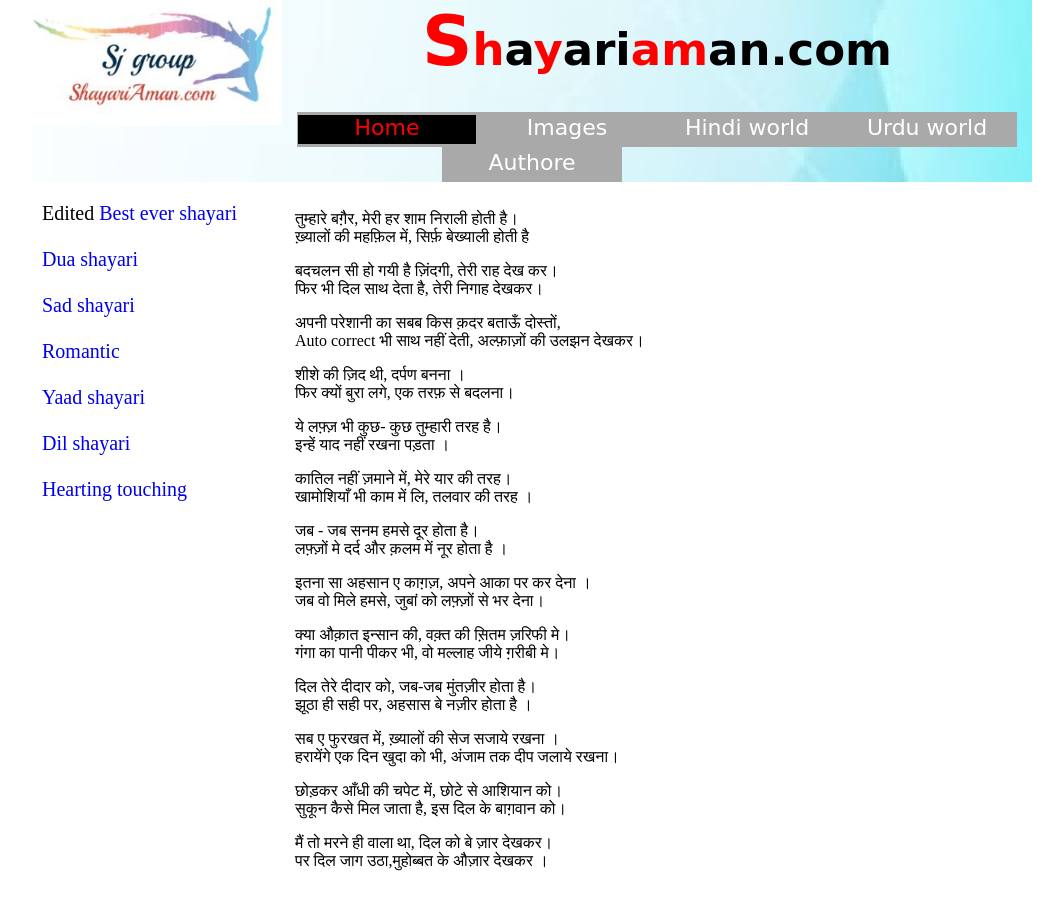
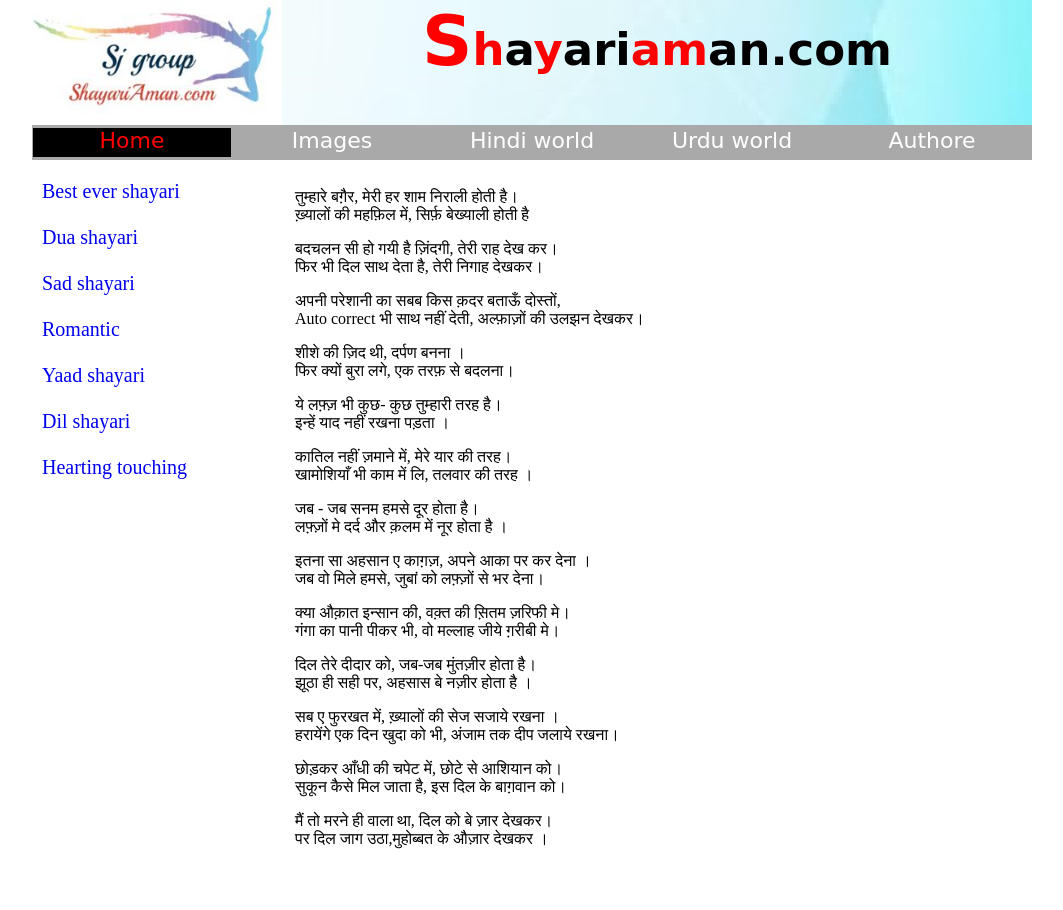
Before and after one commit to sj-shyam-joshi/Shayariaman, a plain HTML site: page index.html in a window 1280 px wide. Shown: the whole page, without its empty margins (108-1171 px from the left). Drawn offline with Linux system fonts and the light colour scheme.

Commit message:
Update index.html

```diff
--- a/index.html
+++ b/index.html
@@ -1,6 +1,6 @@
 <html>
     <head>
-        <meta name="viewport" content="width=1024">
+
         <title>delete</title>
         <style>
 
@@ -33,7 +33,7 @@
                 display: inline-block;
                 background-color:darkgray;
                font-size: 22px;
-               width: 18%;
+               width: 20%;
                 height: 35px;
                 border: solid darkgray;
                 border-width: 3px 1px;
@@ -93,6 +93,10 @@
                 border:none;
             }
 
+            center{
+            clear:both;
+            }
+
         </style>
 
     </head>
@@ -102,7 +106,7 @@
         <center> <nav><ul><li>Home</li><li>Images</li><li>Hindi world</li><li>Urdu world</li><li>Authore</li></ul></nav></center>
     </header>
 <main><div id="links">
-    Edited
+
             <a href="Bestever.html">Best ever shayari</a><br><br>
             <a href="Dua.html">Dua shayari</a><br><br>
             <a  href="sad.html" >Sad shayari</a><br><br>
```
